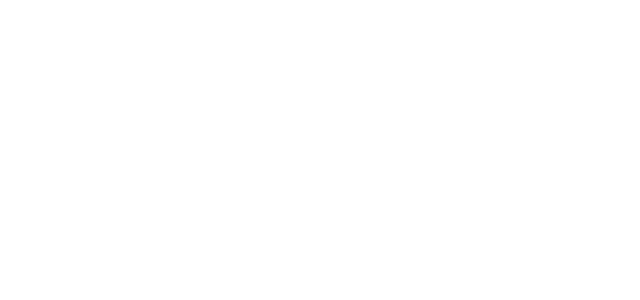
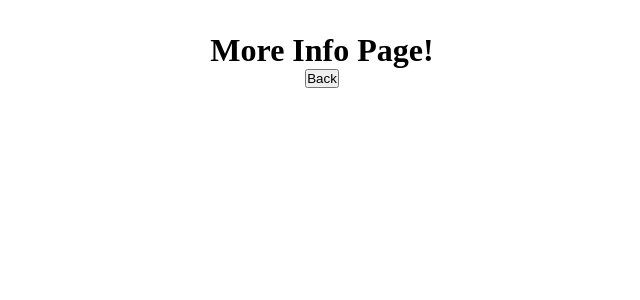
Before and after one commit to nangel42/Star-Wars-Quiz-App, a React (Vite) app in the folder SW-Quiz-App/frontend/: page /info in a window 1280 px wide. Before the commit this address had no page. Shown: the top 300 px of the page, without its empty margins (318-958 px from the left). Built offline with nearby package versions, Linux system fonts and the light colour scheme.

Commit message:
Icon added, Components Added with Routes

```diff
--- a/SW-Quiz-App/frontend/index.html
+++ b/SW-Quiz-App/frontend/index.html
@@ -2,9 +2,9 @@
 <html lang="en">
   <head>
     <meta charset="UTF-8" />
-    <link rel="icon" type="image/svg+xml" href="/vite.svg" />
+    <link rel="icon" href="/src/assets/Chewy-Icon.png" />
     <meta name="viewport" content="width=device-width, initial-scale=1.0" />
-    <title>Vite + React</title>
+    <title>Star Trivia!</title>
   </head>
   <body>
     <div id="root"></div>
--- a/SW-Quiz-App/frontend/src/components/App/index.jsx
+++ b/SW-Quiz-App/frontend/src/components/App/index.jsx
@@ -3,6 +3,8 @@
 // import reactLogo from './assets/react.svg'
 // import viteLogo from '/vite.svg'
 import HomePage from '../HomePage'
+import QuizPage from "../QuizPage";
+import MoreInfoPage from "../MoreInfoPage";
 import './styles.css'
 
 function App() {
@@ -13,7 +15,8 @@
 
       <Routes>
         <Route path="/" element={<HomePage/>} />
-
+        <Route path="/quiz" element={<QuizPage/>} />
+        <Route path="/info" element={<MoreInfoPage/>} />
       </Routes>
     </>
   )
--- a/SW-Quiz-App/frontend/src/components/HomePage/index.jsx
+++ b/SW-Quiz-App/frontend/src/components/HomePage/index.jsx
@@ -1,3 +1,5 @@
+import { Link } from "react-router-dom";
+
 export default function HomePage() {
     return (
         <>
@@ -7,14 +9,20 @@
 
             <div>
                 <p>Difficulty</p>
-                    <button>Easy</button>
-                    <button>Medium</button>
-                    <button>Hard</button>
+                    <Link to ="/quiz">
+                        <button>Easy</button>
+                        <br />
+                        <button>Medium</button>
+                        <br />
+                        <button>Hard</button>
+                    </Link>
             </div>
 
             <div>
                 <p>Want to sharpen your skills?</p>
-                <button>More Info</button>
+                    <Link to ="/info">
+                        <button>More Info</button>
+                    </Link>
             </div>
         </>
     )
--- /dev/null
+++ b/SW-Quiz-App/frontend/src/components/MoreInfoPage/index.jsx
@@ -0,0 +1,15 @@
+import { Link } from "react-router-dom";
+
+export default function MoreInfoPage() {
+    return (
+        <>
+            <h1>More Info Page!</h1>
+
+            <div>
+                <Link to ="/">
+                    <button>Back</button>
+                </Link>
+            </div>
+        </>
+    )
+}
--- /dev/null
+++ b/SW-Quiz-App/frontend/src/components/QuizPage/index.jsx
@@ -0,0 +1,16 @@
+import { Link } from "react-router-dom";
+
+
+export default function QuizPage() {
+    return (
+        <>
+            <h1>Quiz Page!</h1>
+
+            <div>
+                <Link to ="/">
+                    <button>Back</button>
+                </Link>
+            </div>
+        </>
+    )
+}
```
Also changed, not shown: SW-Quiz-App/frontend/src/assets/Chewy-Icon.png (added).
